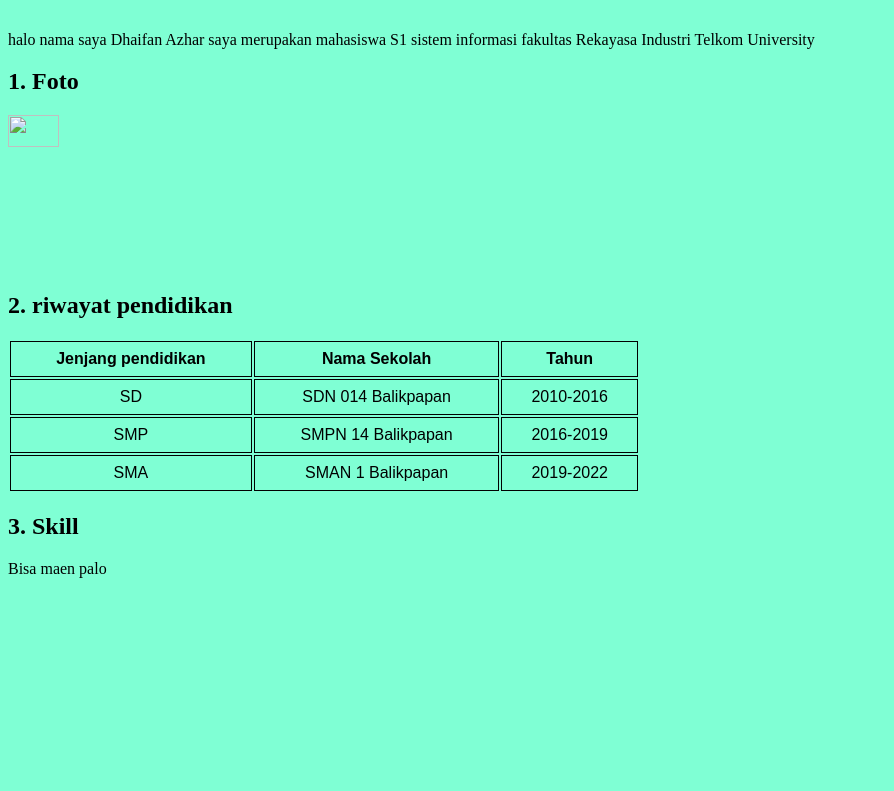
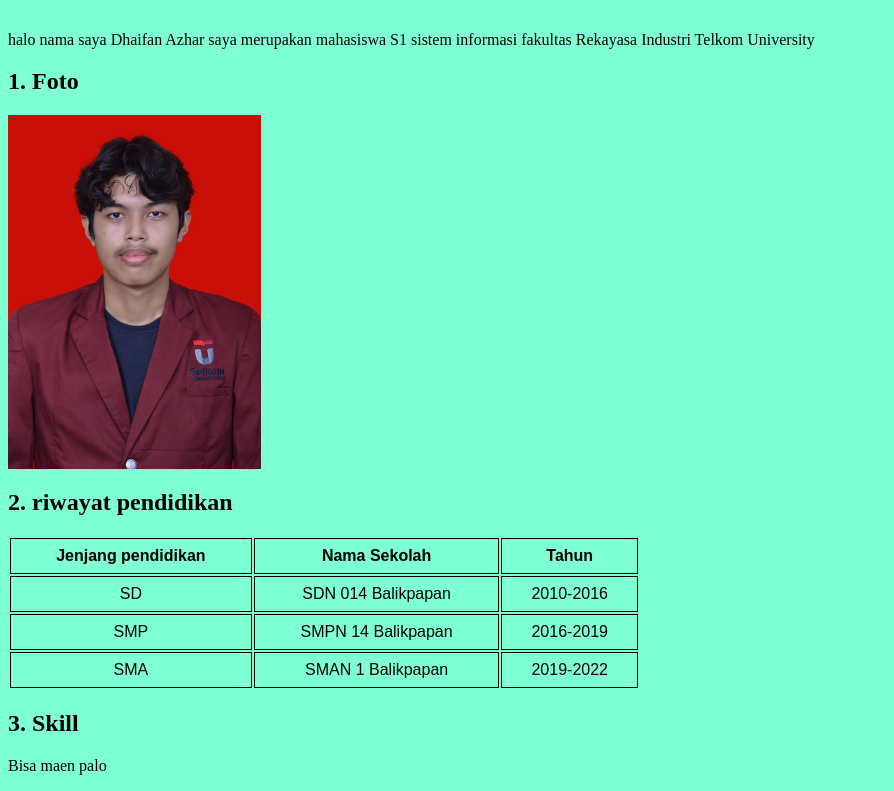
Before and after one commit to BadakMancung/WAD-week-2, a plain HTML site: page Index.html in a window 1280 px wide. Shown: the part 69-860 px from the top of the page, without its empty margins (0-894 px from the left). Before the commit the page ends 800 px from the top, so only its background shows below. Drawn offline with Linux system fonts and the light colour scheme.

Commit message:
Update Index.html

```diff
--- a/Index.html
+++ b/Index.html
@@ -31,7 +31,7 @@
         1. Foto
 
     </h2>
-    <img src="Foto blouk.jpeg" alt="" srcset="" width="20%">
+    <img src="Foto.jpeg" alt="" srcset="" width="20%">
     <br>
     <table>
 
```
